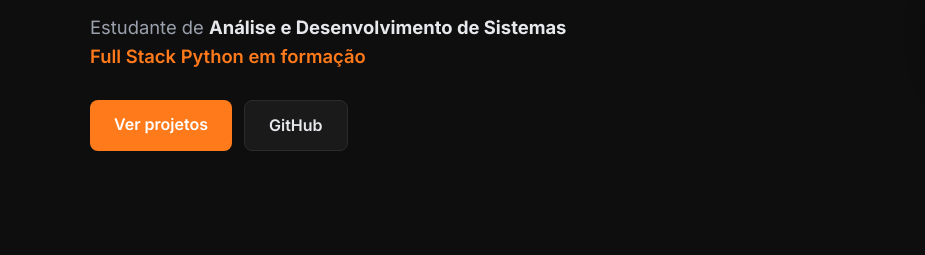
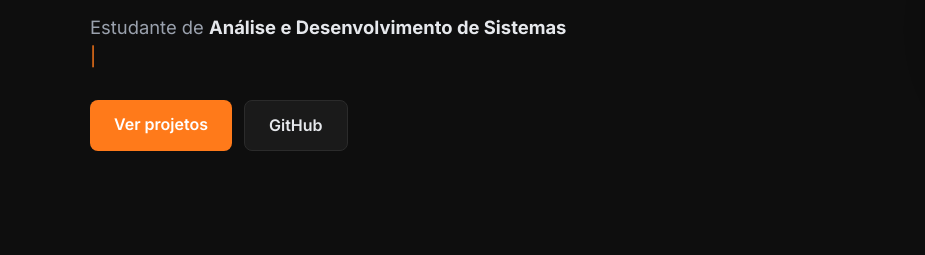
Before and after one commit to CarlosNicoletti/CarlosNicoletti.github.io, a plain HTML site: page index.html in a window 1280 px wide. Shown: the part 411-666 px from the top of the page, 0-925 px from the left. Drawn offline with Linux system fonts and the light colour scheme.

Commit message:
Volta efeito de digitação no html.

```diff
--- a/index.html
+++ b/index.html
@@ -42,7 +42,7 @@
         <h1>Carlos Nicoletti</h1>
         <p class="cargo">
           Estudante de <strong>Análise e Desenvolvimento de Sistemas</strong><br>
-            <span class="destaque-texto">Full Stack Python em formação</span>
+            <span id="digitando" class="digitando"></span><span class="cursor">|</span>
         </p>
         <div class="botoes">
           <a href="#projetos" class="botao botao-principal">Ver projetos</a>
```
